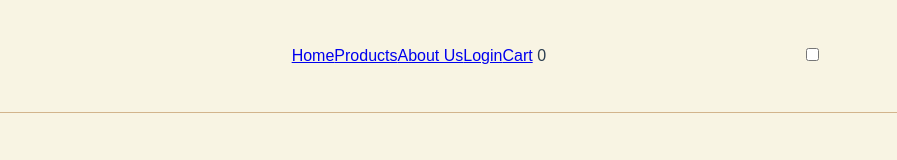
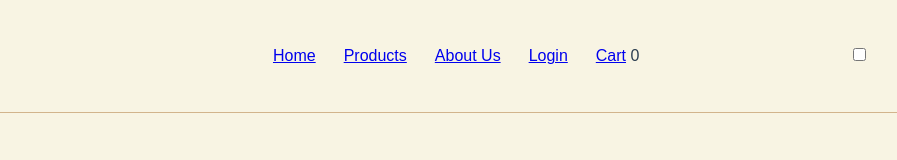
Before and after one commit to Shrilesh-Dhobale/QuillCraft, a plain HTML site: page index.html in a window 1280 px wide. Shown: the full height of the page, 170-1067 px from the left. Drawn offline with Linux system fonts and the light colour scheme.

Commit message:
Space added betn navlinks

```diff
--- a/css/style.css
+++ b/css/style.css
@@ -60,3 +60,6 @@ header {
     list-style: none;
     align-items: center;
 }
+.nav-item {
+    margin-left:28px;
+}
```
